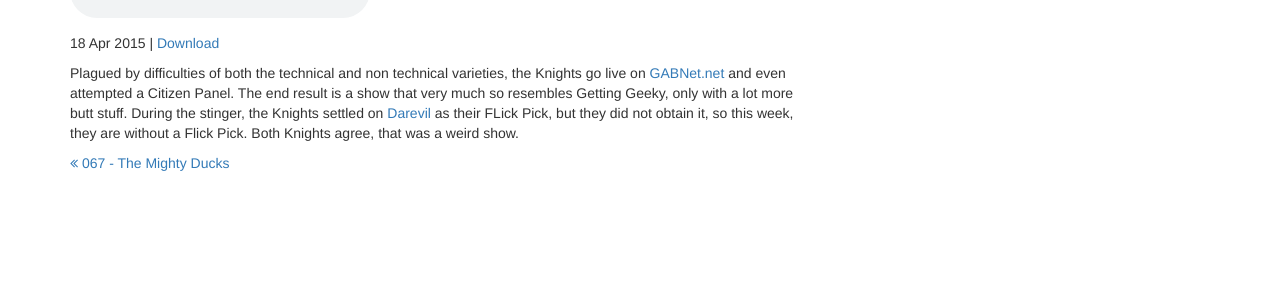
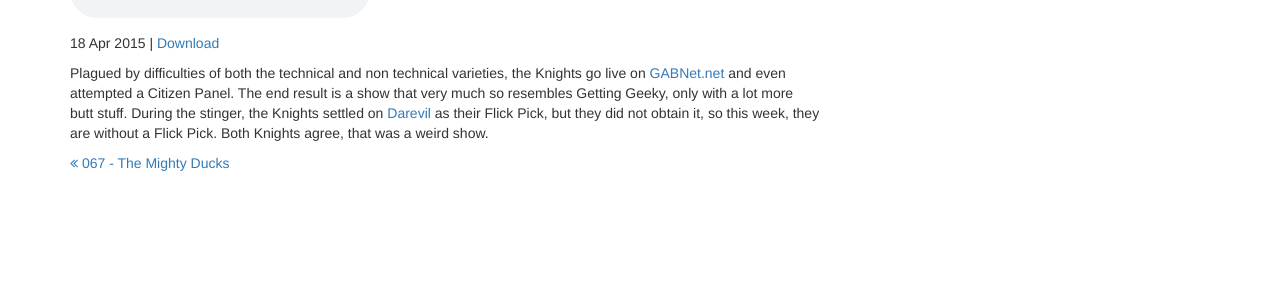
Before and after one commit to MirandaJanell/MidnightMovieKnights, a Jekyll site: the page built from _posts/2015-04-18-068-The-GABNet-Curiousity.md, in a window 1280 px wide. Shown: the part 547-844 px from the top of the page. Built offline with Jekyll 4.4.1, drawn with Linux system fonts in a browser that asks for light colours; nearby versions of some CDN libraries.

Commit message:
Fixed a typo.

```diff
--- a/_posts/2015-04-18-068-The-GABNet-Curiousity.md
+++ b/_posts/2015-04-18-068-The-GABNet-Curiousity.md
@@ -14,4 +14,4 @@ tags:
 - Bunnies
 - Daredevil
 ---
-Plagued by difficulties of both the technical and non technical varieties, the Knights go live on [GABNet.net](http://gabnet.net) and even attempted a Citizen Panel. The end result is a show that very much so resembles Getting Geeky, only with a lot more butt stuff. During the stinger, the Knights settled on [Darevil](http://www.imdb.com/title/tt0287978/) as their FLick Pick, but they did not obtain it, so this week, they are without a Flick Pick. Both Knights agree, that was a weird show.
+Plagued by difficulties of both the technical and non technical varieties, the Knights go live on [GABNet.net](http://gabnet.net) and even attempted a Citizen Panel. The end result is a show that very much so resembles Getting Geeky, only with a lot more butt stuff. During the stinger, the Knights settled on [Darevil](http://www.imdb.com/title/tt0287978/) as their Flick Pick, but they did not obtain it, so this week, they are without a Flick Pick. Both Knights agree, that was a weird show.
```
